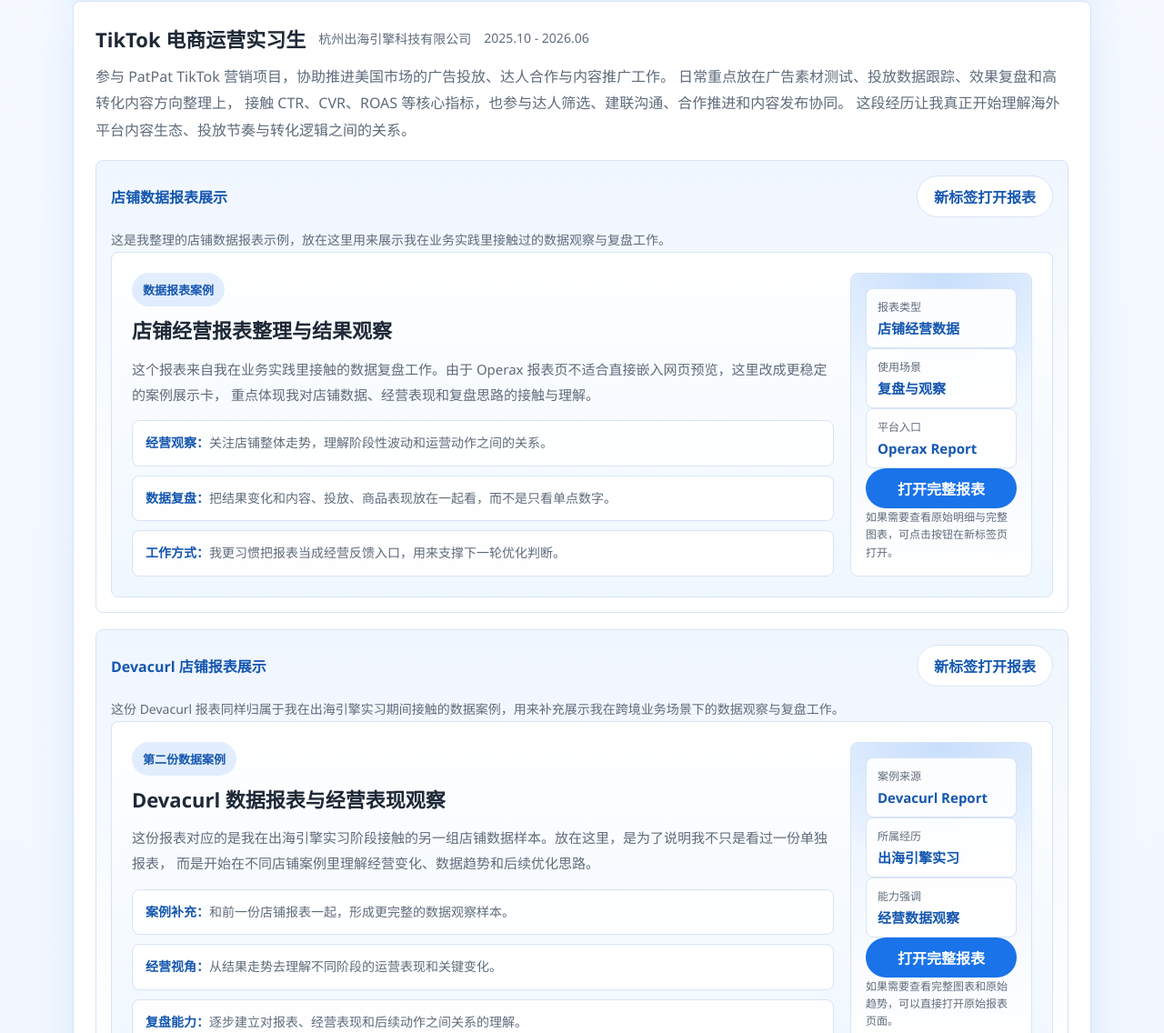
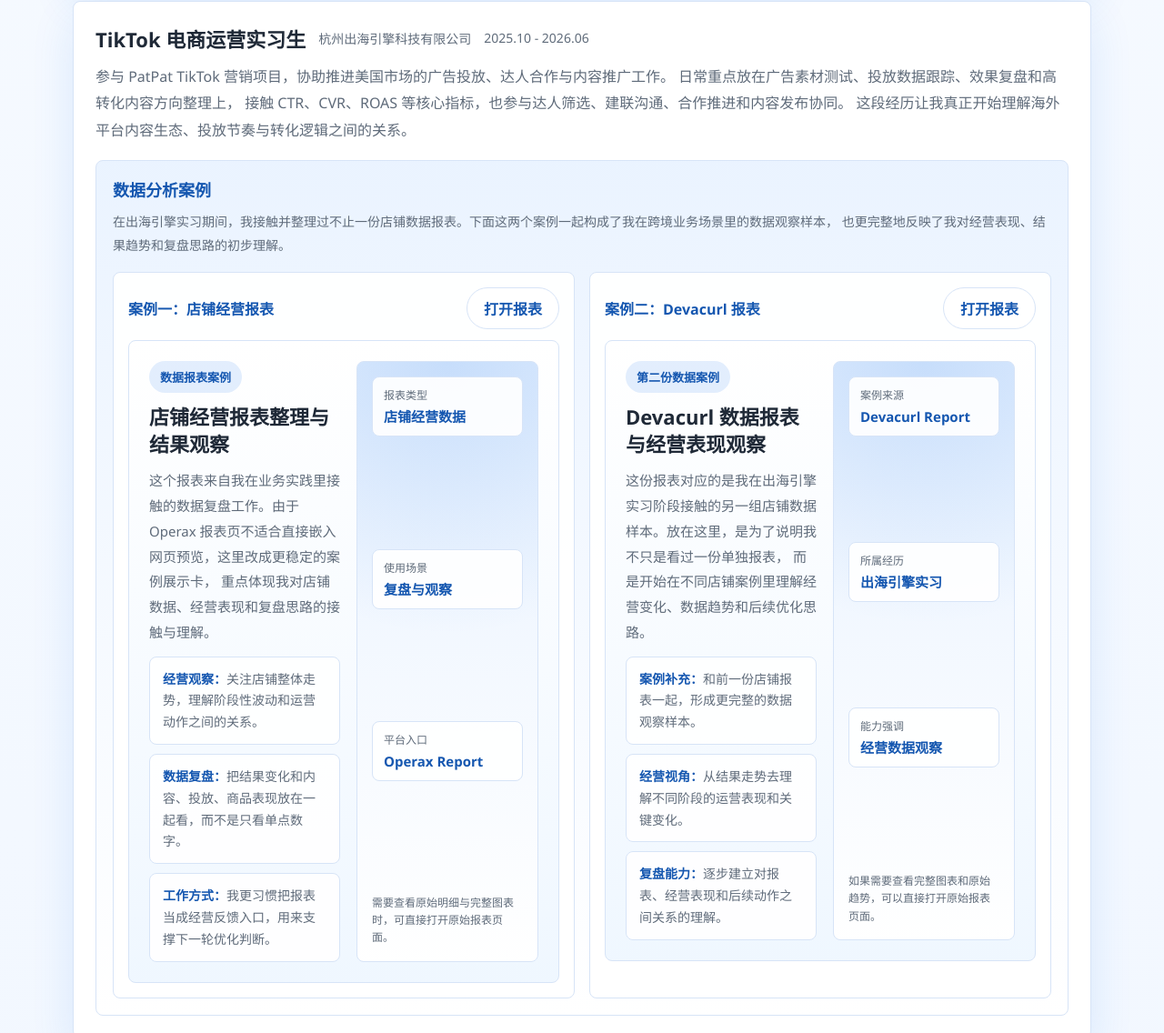
Before and after one commit to ttc-11/tang-chaoteng-personal-site, a website: page personal-site/index.html in a window 1280 px wide. Shown: the part 1413-2549 px from the top of the page at 91% size. Drawn offline with Linux system fonts and the light colour scheme.

Commit message:
Merge report cards into unified data analysis section

```diff
--- a/personal-site/index.html
+++ b/personal-site/index.html
@@ -533,6 +533,46 @@
         background: linear-gradient(180deg, rgba(238, 245, 255, 0.88), rgba(255, 255, 255, 0.98));
       }
 
+      .report-showcase-group {
+        margin-top: 18px;
+        padding: 18px;
+        border: 1px solid var(--line);
+        border-radius: 8px;
+        background: linear-gradient(180deg, rgba(232, 242, 255, 0.9), rgba(255, 255, 255, 0.98));
+      }
+
+      .report-showcase-group-head {
+        display: grid;
+        gap: 10px;
+        margin-bottom: 16px;
+      }
+
+      .report-showcase-group-title {
+        margin: 0;
+        font-size: 18px;
+        color: var(--blue-deep);
+      }
+
+      .report-showcase-group-note {
+        margin: 0;
+        color: var(--muted);
+        font-size: 14px;
+        line-height: 1.7;
+      }
+
+      .report-case-grid {
+        display: grid;
+        grid-template-columns: repeat(2, minmax(0, 1fr));
+        gap: 16px;
+      }
+
+      .report-case-card {
+        padding: 16px;
+        border: 1px solid var(--line);
+        border-radius: 8px;
+        background: rgba(255, 255, 255, 0.96);
+      }
+
       .report-showcase-head {
         display: flex;
         flex-wrap: wrap;
@@ -912,6 +952,10 @@
         }
 
         .report-preview-shell {
+          grid-template-columns: 1fr;
+        }
+
+        .report-case-grid {
           grid-template-columns: 1fr;
         }
       }
@@ -1096,14 +1140,20 @@
               接触 CTR、CVR、ROAS 等核心指标，也参与达人筛选、建联沟通、合作推进和内容发布协同。
               这段经历让我真正开始理解海外平台内容生态、投放节奏与转化逻辑之间的关系。
             </p>
-            <div class="report-showcase no-expand">
+            <div class="report-showcase-group no-expand">
+              <div class="report-showcase-group-head">
+                <h4 class="report-showcase-group-title">数据分析案例</h4>
+                <p class="report-showcase-group-note">
+                  在出海引擎实习期间，我接触并整理过不止一份店铺数据报表。下面这两个案例一起构成了我在跨境业务场景里的数据观察样本，
+                  也更完整地反映了我对经营表现、结果趋势和复盘思路的初步理解。
+                </p>
+              </div>
+              <div class="report-case-grid">
+                <div class="report-case-card">
                   <div class="report-showcase-head">
-                <h4 class="report-showcase-title">店铺数据报表展示</h4>
-                <a class="button button-secondary" href="https://app.operax.ai/report/flri7ala4mv1d52f" target="_blank" rel="noreferrer">新标签打开报表</a>
-              </div>
-              <p class="report-showcase-note">
-                这是我整理的店铺数据报表示例，放在这里用来展示我在业务实践里接触过的数据观察与复盘工作。
-              </p>
+                    <h4 class="report-showcase-title">案例一：店铺经营报表</h4>
+                    <a class="button button-secondary" href="https://app.operax.ai/report/flri7ala4mv1d52f" target="_blank" rel="noreferrer">打开报表</a>
+                  </div>
                   <div class="report-showcase-frame">
                     <div class="report-preview-shell">
                       <div class="report-preview-panel">
@@ -1138,22 +1188,18 @@
                           <span>平台入口</span>
                           <strong>Operax Report</strong>
                         </div>
-                    <a class="report-open-link" href="https://app.operax.ai/report/flri7ala4mv1d52f" target="_blank" rel="noreferrer">打开完整报表</a>
                         <div class="report-preview-caption">
-                      如果需要查看原始明细与完整图表，可点击按钮在新标签页打开。
-                    </div>
-                  </div>
-                </div>
-              </div>
-            </div>
-            <div class="report-showcase no-expand">
+                          需要查看原始明细与完整图表时，可直接打开原始报表页面。
+                        </div>
+                      </div>
+                    </div>
+                  </div>
+                </div>
+                <div class="report-case-card">
                   <div class="report-showcase-head">
-                <h4 class="report-showcase-title">Devacurl 店铺报表展示</h4>
-                <a class="button button-secondary" href="https://app.operax.ai/report/8td0ra3tq54udyi9" target="_blank" rel="noreferrer">新标签打开报表</a>
-              </div>
-              <p class="report-showcase-note">
-                这份 Devacurl 报表同样归属于我在出海引擎实习期间接触的数据案例，用来补充展示我在跨境业务场景下的数据观察与复盘工作。
-              </p>
+                    <h4 class="report-showcase-title">案例二：Devacurl 报表</h4>
+                    <a class="button button-secondary" href="https://app.operax.ai/report/8td0ra3tq54udyi9" target="_blank" rel="noreferrer">打开报表</a>
+                  </div>
                   <div class="report-showcase-frame">
                     <div class="report-preview-shell">
                       <div class="report-preview-panel">
@@ -1188,9 +1234,10 @@
                           <span>能力强调</span>
                           <strong>经营数据观察</strong>
                         </div>
-                    <a class="report-open-link" href="https://app.operax.ai/report/8td0ra3tq54udyi9" target="_blank" rel="noreferrer">打开完整报表</a>
                         <div class="report-preview-caption">
                           如果需要查看完整图表和原始趋势，可以直接打开原始报表页面。
+                        </div>
+                      </div>
                     </div>
                   </div>
                 </div>
```
Lines whose indentation alone changed are shown as unchanged.
